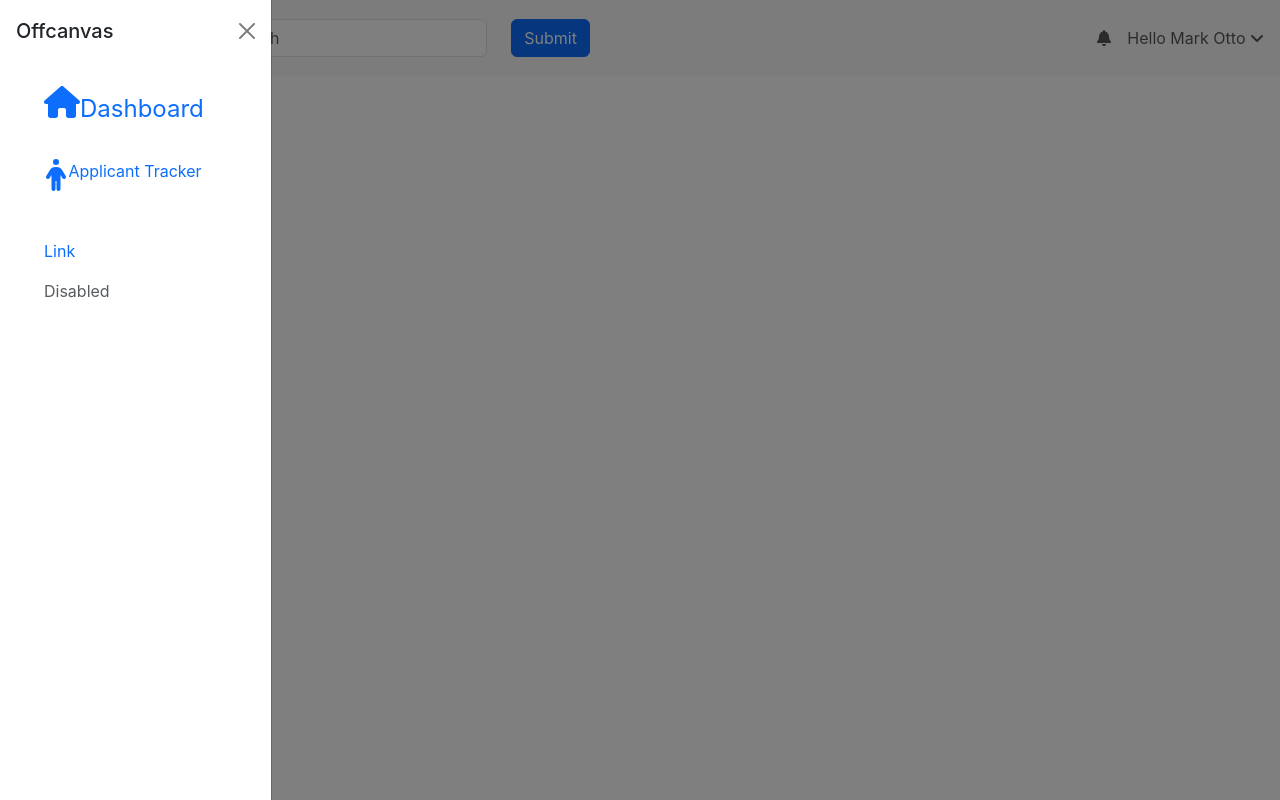
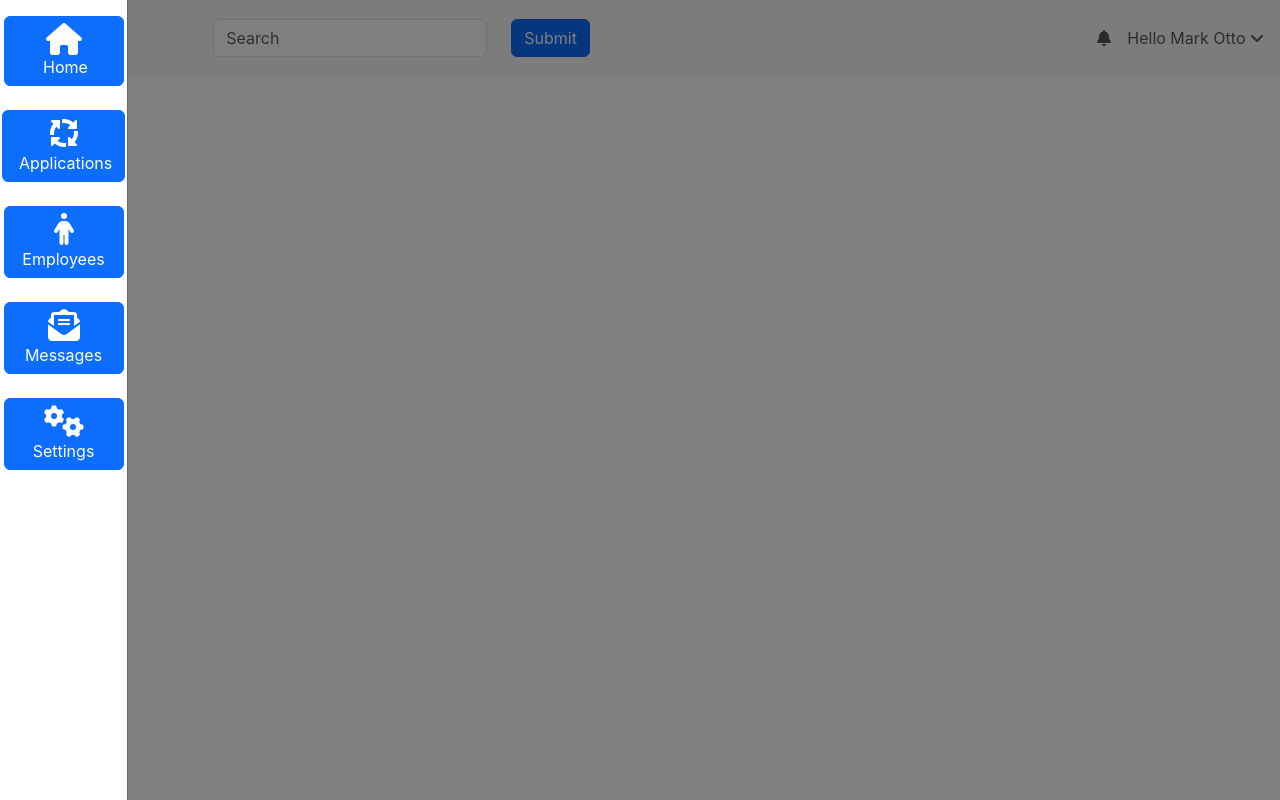
Before and after one commit to phase5lhcm/hr-management-ui, a React (Create React App) app: page / in a window 1280 px wide. Both pictures are taken after a click on the icon 65 px from the left and 37 px from the top of the page. Built offline with nearby package versions, Linux system fonts and the light colour scheme.

Commit message:
Create a sidebar

```diff
--- a/src/components/Sidebar.jsx
+++ b/src/components/Sidebar.jsx
@@ -8,6 +8,9 @@ import {
   faAngleDown,
   faPerson,
   faHouse,
+  faArrowsSpin,
+  faEnvelopeOpenText,
+  faGears,
 } from "@fortawesome/free-solid-svg-icons";
 import Navbar from "react-bootstrap/Navbar";
 import Form from "react-bootstrap/Form";
@@ -15,12 +18,19 @@ import Nav from "react-bootstrap/Nav";
 import Container from "react-bootstrap/Container";
 import Row from "react-bootstrap/Row";
 import Col from "react-bootstrap/Col";
+import OverlayTrigger from "react-bootstrap/OverlayTrigger";
+import Tooltip from "react-bootstrap/Tooltip";
 
 function Sidebar() {
   const [show, setShow] = useState(false);
 
   const handleClose = () => setShow(false);
   const handleShow = () => setShow(true);
+  const renderTooltip = (props) => (
+    <Tooltip id="button-tooltip" {...props}>
+      Home
+    </Tooltip>
+  );
   return (
     <>
       <Navbar className="bg-body-tertiary">
@@ -57,69 +67,93 @@ function Sidebar() {
         </Navbar.Collapse>
       </Navbar>
       =
-      <Offcanvas show={show} onHide={handleClose} style={{ width: "17rem" }}>
-        <Offcanvas.Header closeButton>
-          <Offcanvas.Title>Offcanvas</Offcanvas.Title>
-        </Offcanvas.Header>
+      <Offcanvas show={show} onHide={handleClose} style={{ width: "8rem" }}>
         <Offcanvas.Body>
           <Container>
             <Row>
-              <Col md={10}>
+              <Col>
                 <Nav
                   defaultActiveKey="/dashboard"
-                  className="flex-column"
+                  className="flex-column justify-content-center align-content-center"
                   style={{}}
                 >
-                  <Nav.Link
-                    href="/dashboard"
+                  <Button
                     style={{
+                      width: "7.5rem",
                       display: "flex",
-                      flexDirection: "row",
-                      justifyContent: "space-evenly",
-                      alignContent: "center",
+                      flexDirection: "column",
+                      alignItems: "center",
                     }}
                   >
                     <FontAwesomeIcon
                       icon={faHouse}
+                      style={{ fontSize: "2em" }}
+                    />
+                    <span className="ms-1">Home</span>
+                  </Button>
+                </Nav>
+
+                <Nav
+                  defaultActiveKey="/applications"
+                  className="flex-column justify-content-center align-content-center"
+                >
+                  <Button style={{ marginTop: "1.5rem" }}>
+                    <FontAwesomeIcon
+                      icon={faArrowsSpin}
+                      style={{ fontSize: "2em" }}
+                    />
+                    <span className="ms-1">Applications</span>
+                  </Button>
+                </Nav>
+
+                <Nav
+                  defaultActiveKey="/employee-profiles"
+                  className="flex-column justify-content-center align-content-center"
+                >
+                  <Button style={{ marginTop: "1.5rem", width: "7.5rem" }}>
+                    <FontAwesomeIcon
+                      icon={faPerson}
+                      style={{ fontSize: "2em" }}
+                    />
+                    <span>Employees</span>
+                  </Button>
+                </Nav>
+                <Nav
+                  defaultActiveKey="/communications"
+                  className="flex-column justify-content-center align-content-center"
+                >
+                  <Button
+                    style={{
+                      marginTop: "1.5rem",
+                      width: "7.5rem",
+                      alignItems: "center",
+                    }}
+                  >
+                    <FontAwesomeIcon
+                      icon={faEnvelopeOpenText}
                       style={{
                         fontSize: "2em",
                       }}
                     />
-                    <span>
-                      <p
-                        style={{
-                          fontSize: "1.5em",
-                          paddingTop: ".3rem",
-                        }}
-                      >
-                        Dashboard
-                      </p>
-                    </span>
-                  </Nav.Link>
-                  <Nav.Link
-                    eventKey="link-1"
-                    href="applications"
+                    <span>Messages</span>
+                  </Button>
+                </Nav>
+                <Nav
+                  defaultActiveKey="/settings"
+                  className="flex-column justify-content-center align-content-center"
+                >
+                  <Button
                     style={{
-                      display: "flex",
-                      flexDirection: "row",
-                      justifyContent: "space-evenly",
-                      alignContent: "center",
+                      marginTop: "1.5rem",
+                      width: "7.5rem",
                     }}
                   >
                     <FontAwesomeIcon
-                      icon={faPerson}
-                      style={{
-                        fontSize: "2em",
-                      }}
+                      icon={faGears}
+                      style={{ fontSize: "2em" }}
                     />
-                    <span>
-                      <p style={{}}>Applicant Tracker</p>
-                    </span>
-                  </Nav.Link>
-                  <Nav.Link eventKey="link-2">Link</Nav.Link>
-                  <Nav.Link eventKey="disabled" disabled>
-                    Disabled
-                  </Nav.Link>
+                    <span>Settings</span>
+                  </Button>
                 </Nav>
               </Col>
             </Row>
```
